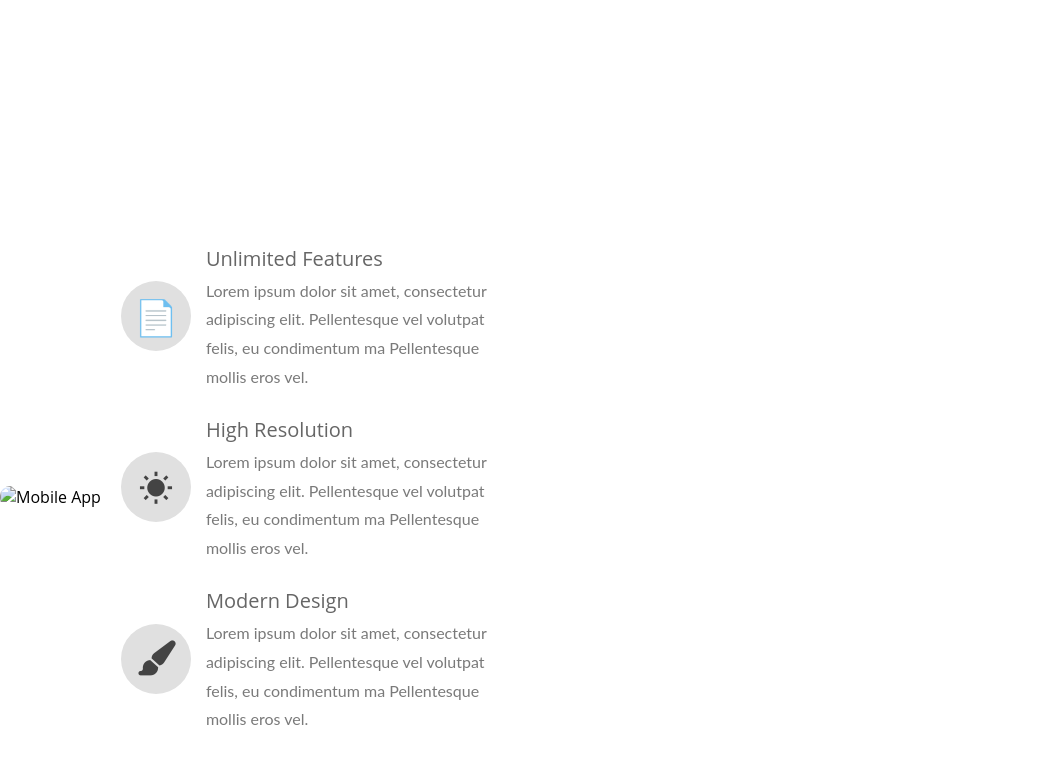
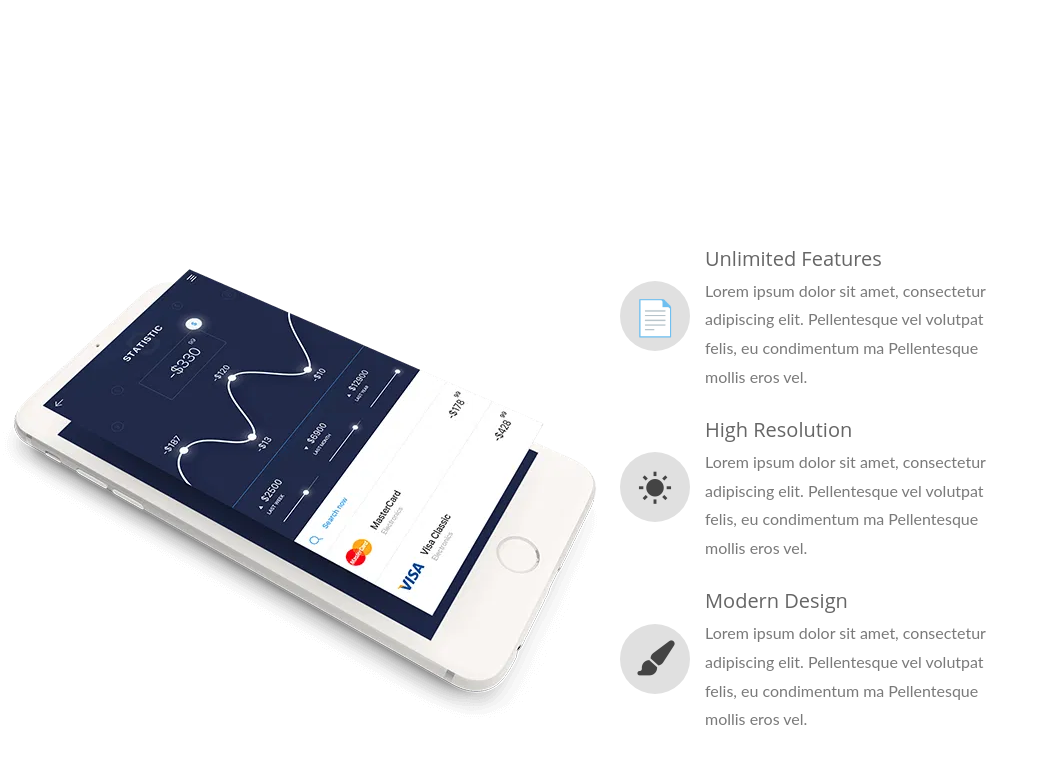
Before and after one commit to injmamul4/market-website-template, a plain HTML site: page envato market/appmom/index.html in a window 1280 px wide. Shown: the part 2828-3591 px from the top of the page, without its empty margins (0-1049 px from the left). Drawn offline with nearby package versions, Linux system fonts and the light colour scheme; the site is published under a folder, as on GitHub Pages, so addresses that start at the root find nothing.

Commit message:
Update index.html

```diff
--- a/envato market/appmom/index.html
+++ b/envato market/appmom/index.html
@@ -174,7 +174,7 @@
 
     <div class="feature-3">
         <div class="image-section">
-            <img src="/appmom/bg-8.webp" alt="Mobile App">
+            <img src="bg-8.webp" alt="Mobile App">
         </div>
         <div class="features">
             <div class="feature-4">
```
